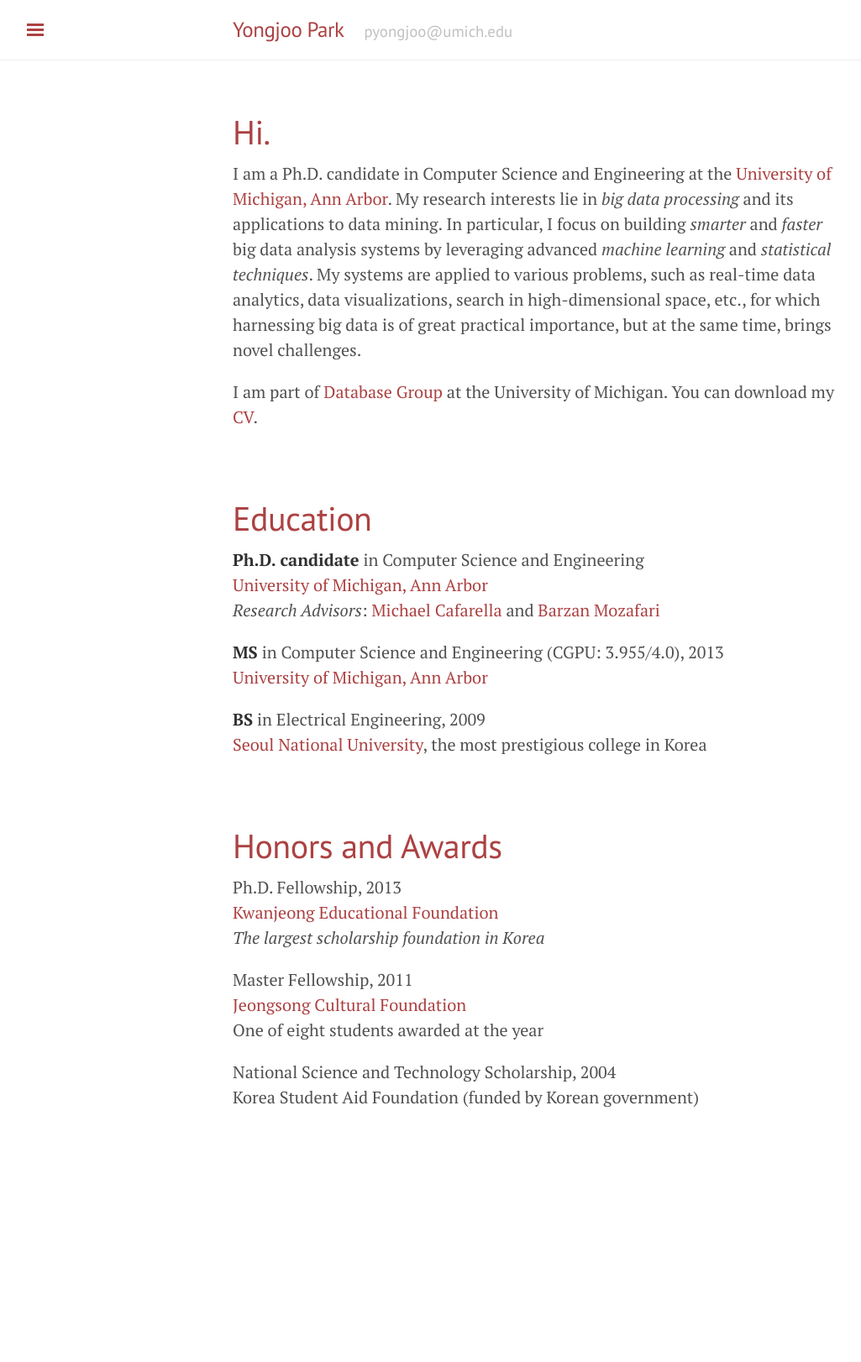
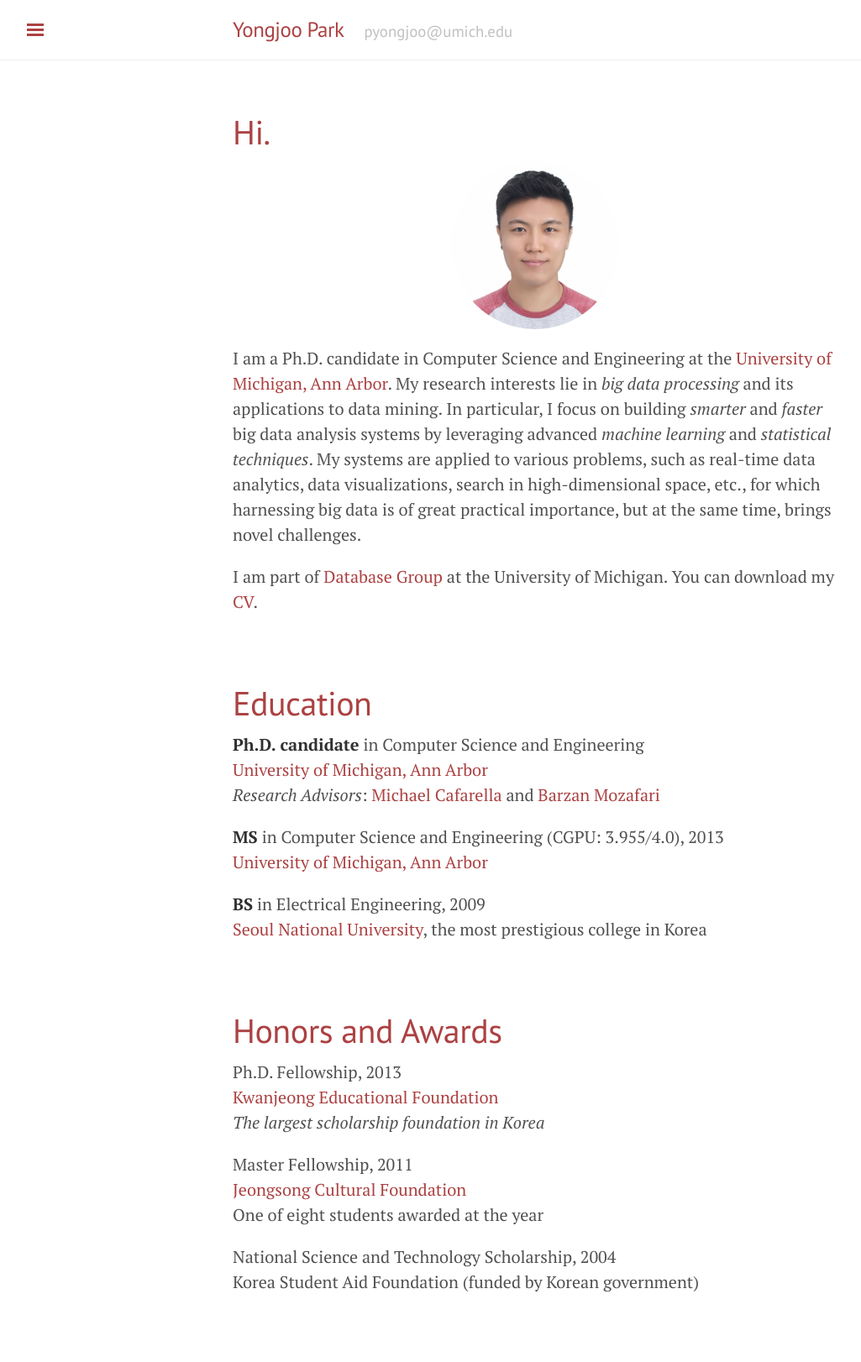
Before and after one commit to pyongjoo/pyongjoo.github.io, a Jekyll site: the page built from index.html, in a window 1280 px wide. Shown: the whole page at 84% size, without its empty margins (3-1028 px from the left). Built offline with Jekyll 4.4.1, drawn with Linux system fonts in a browser that asks for light colours; the list of posts is cut into pages by our own code; before the commit the page ends 1402 px from its top, so only the background shows below that.

Commit message:
profile img added in text

```diff
--- a/_includes/head.html
+++ b/_includes/head.html
@@ -18,6 +18,7 @@
   <link rel="stylesheet" href="{{ site.baseurl }}/public/css/poole.css">
   <link rel="stylesheet" href="{{ site.baseurl }}/public/css/syntax.css">
   <link rel="stylesheet" href="{{ site.baseurl }}/public/css/lanyon.css">
+  <link rel="stylesheet" href="{{ site.baseurl }}/public/css/yongjoo.css">
   <link rel="stylesheet" href="https://fonts.googleapis.com/css?family=PT+Serif:400,400italic,700%7CPT+Sans:400">
 
   <!-- Icons -->
--- a/index.html
+++ b/index.html
@@ -4,7 +4,7 @@ title: Home
 ---
 
 <div class="posts">
-  {% for post in site.texts | sort "url" %}
+  {% for post in site.texts %}
   <div class="post">
     <h1 class="post-title">
       <!--<a href="{{ site.baseurl }}/{{ post.url }}">
--- /dev/null
+++ b/public/css/yongjoo.css
@@ -0,0 +1,11 @@
+
+/* https://css-tricks.com/clipping-masking-css/ */
+.clip-circle {
+  border-radius: 50%;
+  margin: 0 auto;
+  /*-webkit-clip-path: circle(90px at center);
+  box-shadow: 2px 2px 2px #888888;
+          clip-path: circle(90px at center);*/
+  /* OLD VALUE example: circle(245px, 140px, 50px); */
+  /* Yep, even the new clip-path has deprecated stuff. */
+}
```
Also changed, not shown: _texts/2016-05-01-hi.md (+3 -0 lines).
